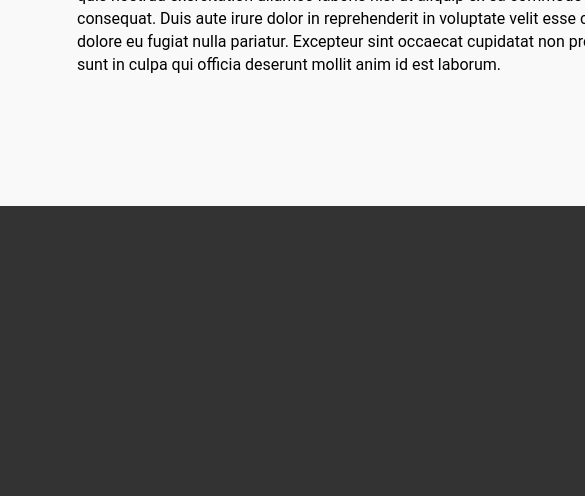
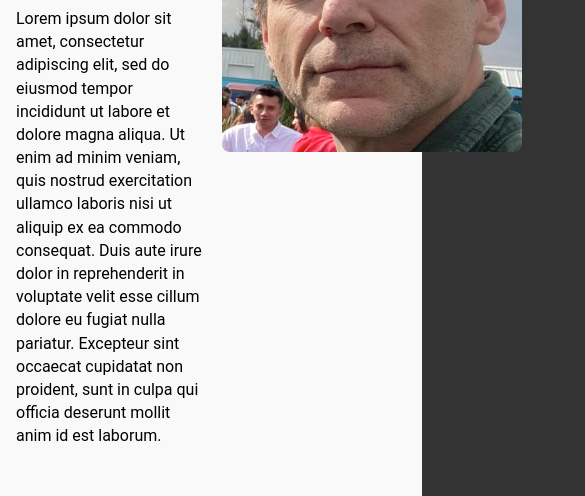
Before and after one commit to darenjm/personal-website-project, a plain HTML site: page about.html in a window 390 px wide. Shown: the part 489-985 px from the top of the page, 585 px wide, since content can reach past the window. Before the commit the page ends 844 px from the top, so only its background shows below. Drawn offline with Linux system fonts and the light colour scheme.

Commit message:
added responsive

```diff
--- a/js/index.js
+++ b/js/index.js
@@ -1,3 +1,7 @@
 console.log("Hello, World!");
 
+<<<<<<< Updated upstream
 console.log("My website project");
+=======
+console.log("Thbis is my portfolio project");
+>>>>>>> Stashed changes
--- a/styles/styles.css
+++ b/styles/styles.css
@@ -99,7 +99,8 @@ header a {
 }
 
 .inner-wrapper {
-  width: 1120px;
+  width: 100%;
+  max-width: 1120px;
   margin: 0 auto;
   padding: 20px 1rem;
 }
```
